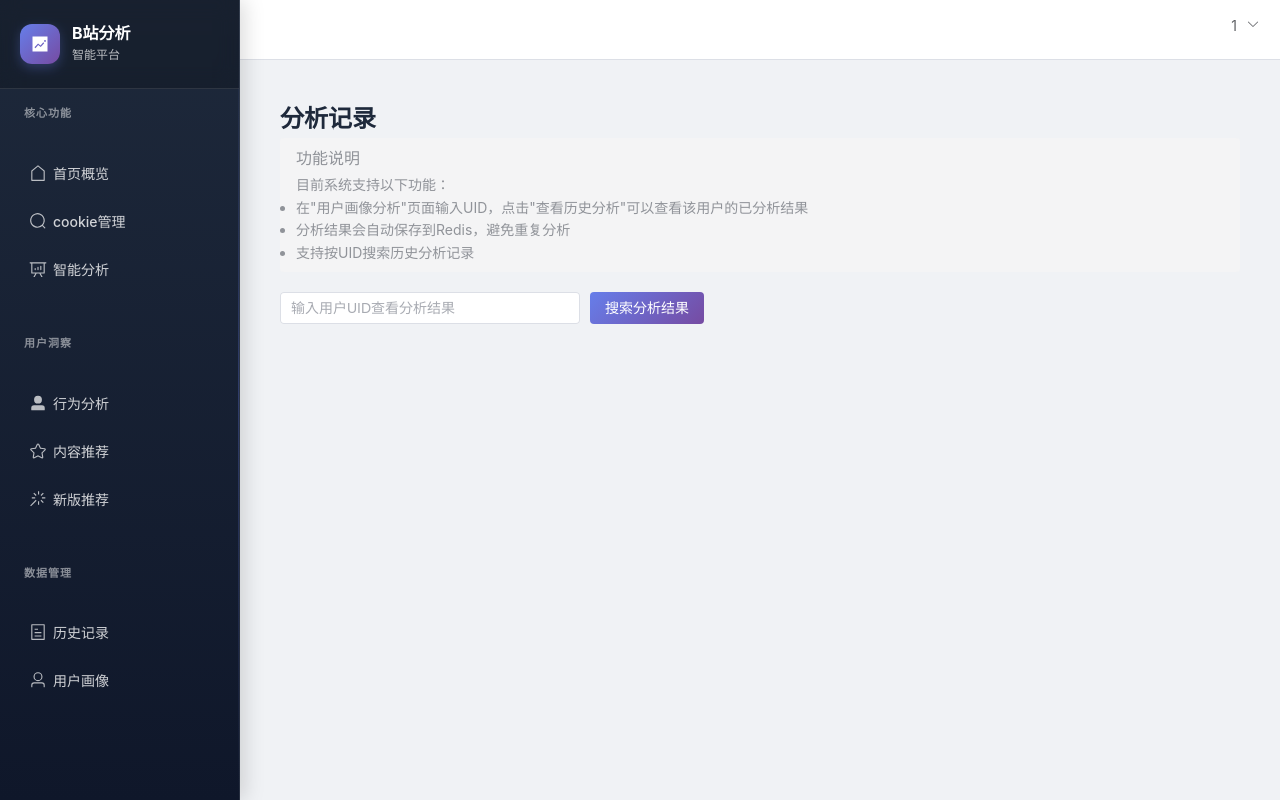
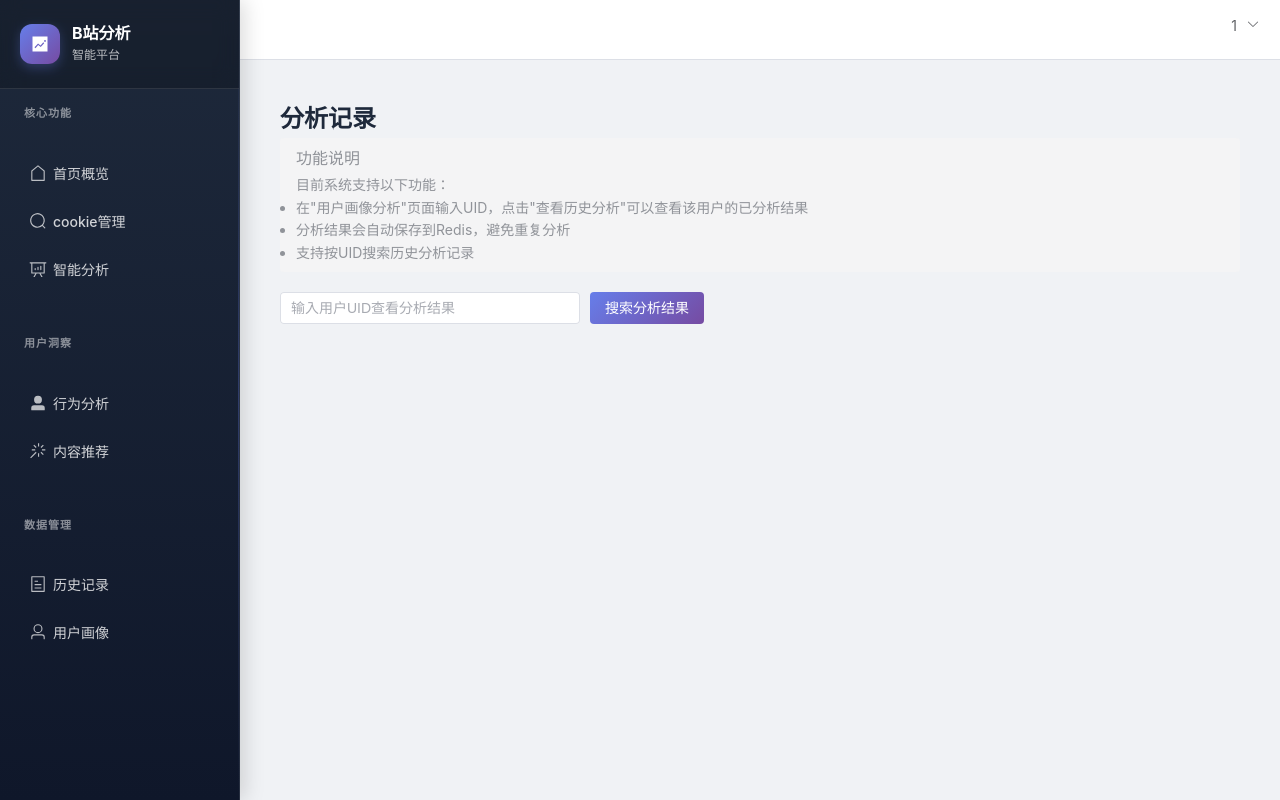
Before and after one commit to HYwan123/bilibili_NLP, a Vue app in the folder frontend/: page /analysis-history in a window 1280 px wide. Built offline with nearby package versions, Linux system fonts and the light colour scheme; sample sign-in values are in the browser's storage; the HTML template or start-up script is replaced by a standard one.

Commit message:
结构完全重构,接下来需要修复json解析以及获取用户画像apikey的问题

```diff
--- a/frontend/src/layout/components/Sidebar.vue
+++ b/frontend/src/layout/components/Sidebar.vue
@@ -62,14 +62,10 @@
           <span class="menu-text">行为分析</span>
         </el-menu-item>
 
-        <el-menu-item index="/content-recommendation" class="modern-menu-item">
-          <el-icon class="menu-icon"><Star /></el-icon>
-          <span class="menu-text">内容推荐</span>
-        </el-menu-item>
 
         <el-menu-item index="/new-recommendation" class="modern-menu-item">
           <el-icon class="menu-icon"><MagicStick /></el-icon>
-          <span class="menu-text">新版推荐</span>
+          <span class="menu-text">内容推荐</span>
         </el-menu-item>
       </el-menu>
 
```
Also changed, not shown: 1 other file (tests, documents, lock files or other folders).
